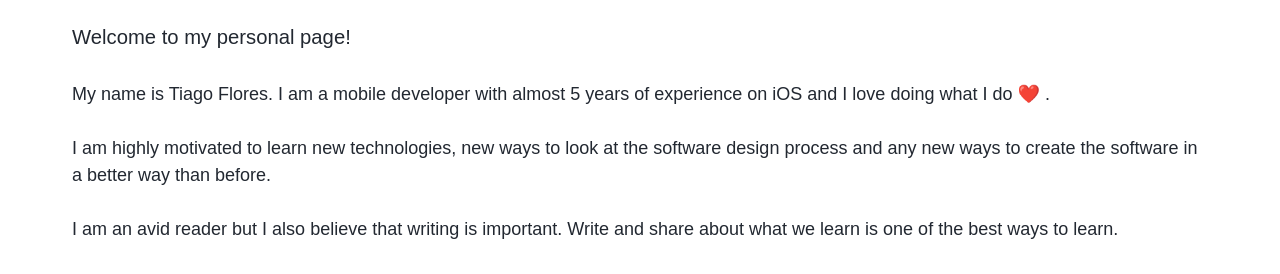
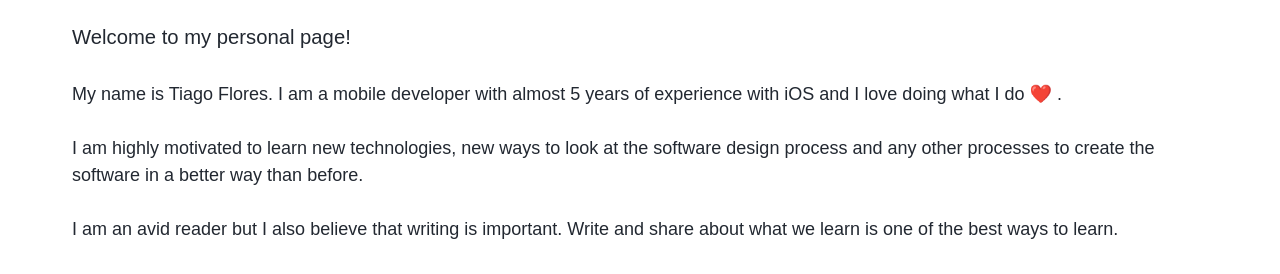
Before and after one commit to TiagoMJFlores/tiagomjflores.github.io, a Jekyll site: the page built from index.html, in a window 1280 px wide. Shown: the part 639-913 px from the top of the page. Built offline with Jekyll 4.4.1, drawn with Linux system fonts in a browser that asks for light colours; emoji names are drawn with the system emoji font; the list of posts is cut into pages by our own code.

Commit message:
typo fix

```diff
--- a/index.html
+++ b/index.html
@@ -8,9 +8,9 @@ introduction: |
   Welcome to my personal page!
 
   My name is Tiago Flores.
-  I am a mobile developer with almost 5 years of experience on iOS and I love doing what I do :heart: .
+  I am a mobile developer with almost 5 years of experience with iOS and I love doing what I do :heart: .
 
-  I am highly motivated to learn new technologies, new ways to look at the software design process and any new ways to create the software in a better way than before.
+  I am highly motivated to learn new technologies, new ways to look at the software design process and any other processes to create the software in a better way than before.
 
   I am an avid reader but I also believe that writing is important. Write and share about what we learn is one of the best ways to learn.
 
```
